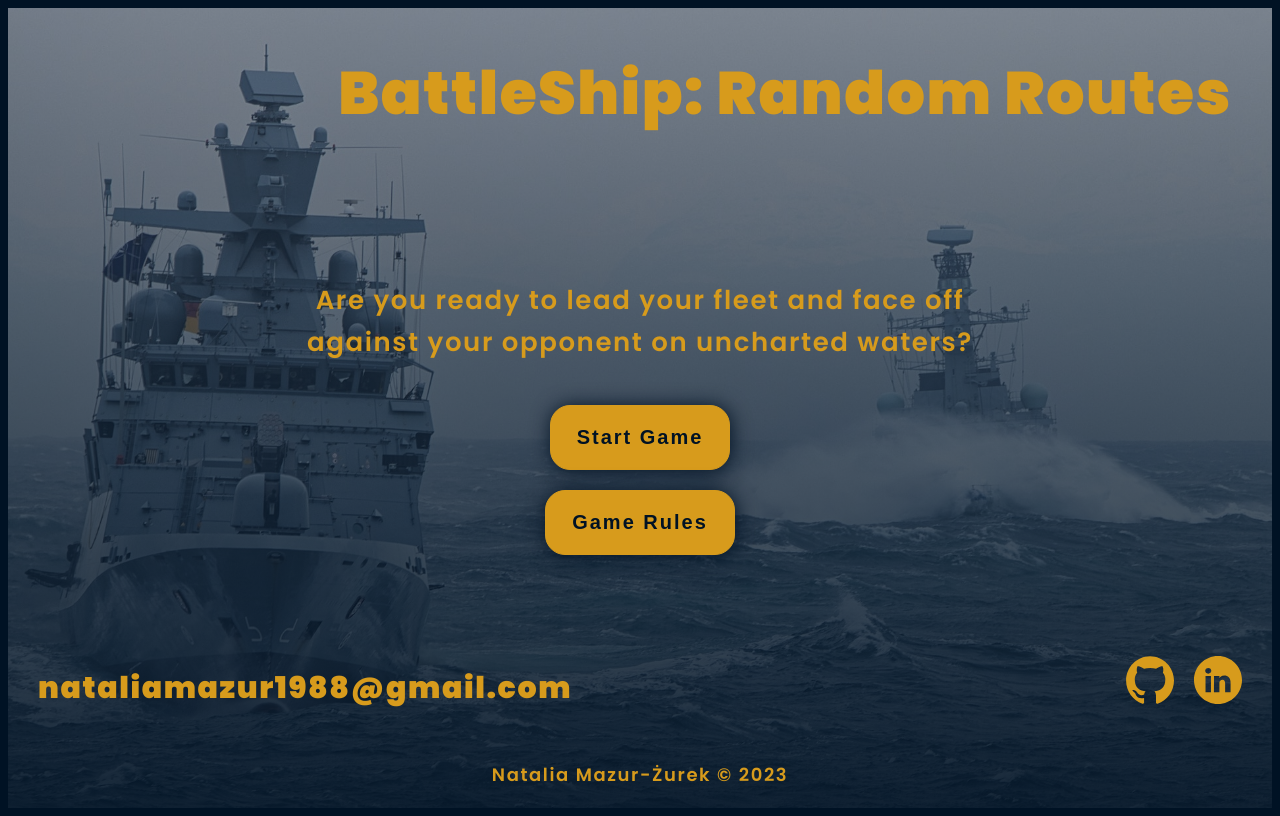
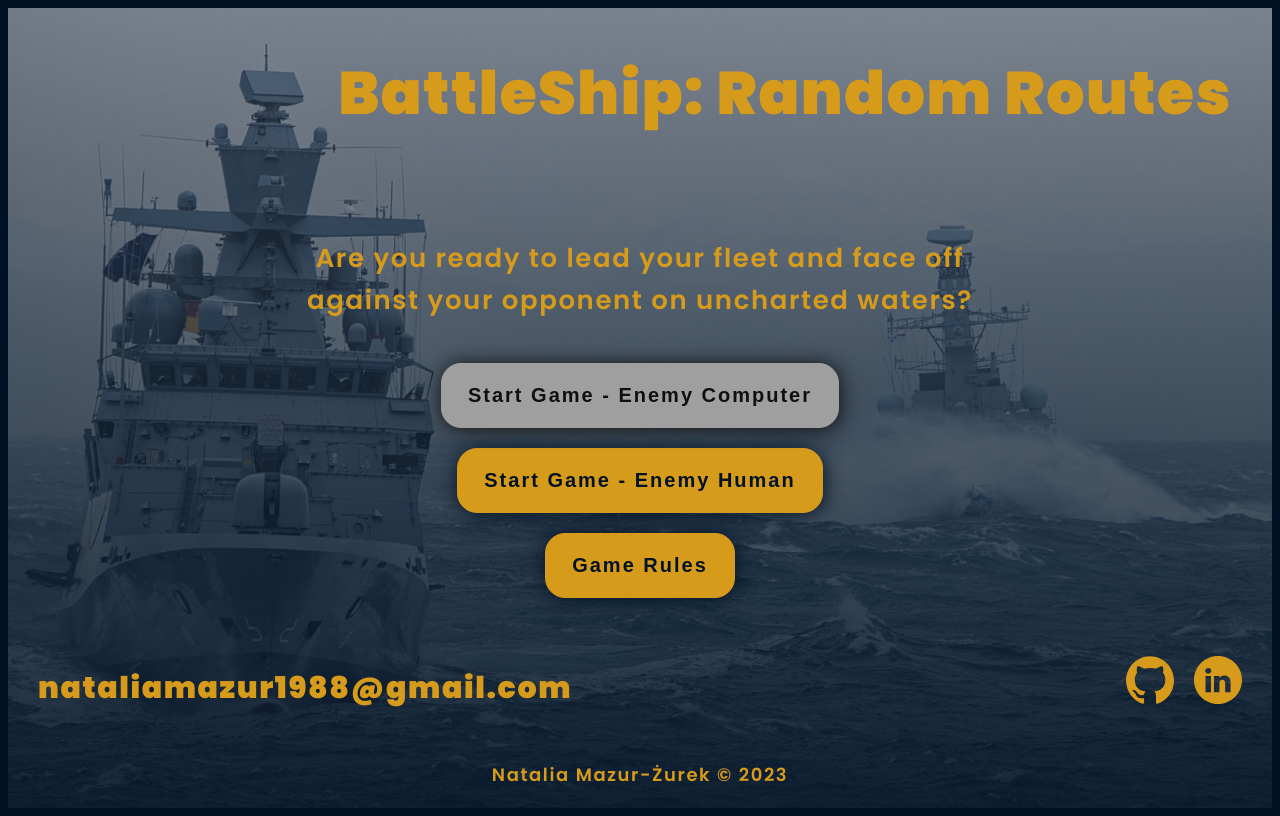
Before and after one commit to maxnatalia/battleship-random-routes, a React (Create React App) app: page / in a window 1280 px wide. Built offline with nearby package versions, Linux system fonts and the light colour scheme.

Commit message:
updated - added new button and props for buttons

```diff
--- a/src/features/BattleShipGame/WelcomeScreen/index.tsx
+++ b/src/features/BattleShipGame/WelcomeScreen/index.tsx
@@ -15,8 +15,17 @@ const WelcomeScreen = ({ handleStartGame }: GameProps) => {
         Are you ready to lead your fleet and face off against your opponent on
         uncharted waters?
       </WelcomeText>
-      <Button textBtn="Start Game" onClick={handleStartGame} />
-      <Button textBtn="Game Rules" onClick={handleToggleRules} />
+      <Button disabled textBtn="Start Game - Enemy Computer" />
+      <Button
+        textBtn="Start Game - Enemy Human"
+        title={"Play Now!"}
+        onClick={handleStartGame}
+      />
+      <Button
+        textBtn="Game Rules"
+        title={"Available soon..."}
+        onClick={handleToggleRules}
+      />
       {openRules && <Rules handleToggleRules={handleToggleRules} />}
     </Layout>
   );
```
